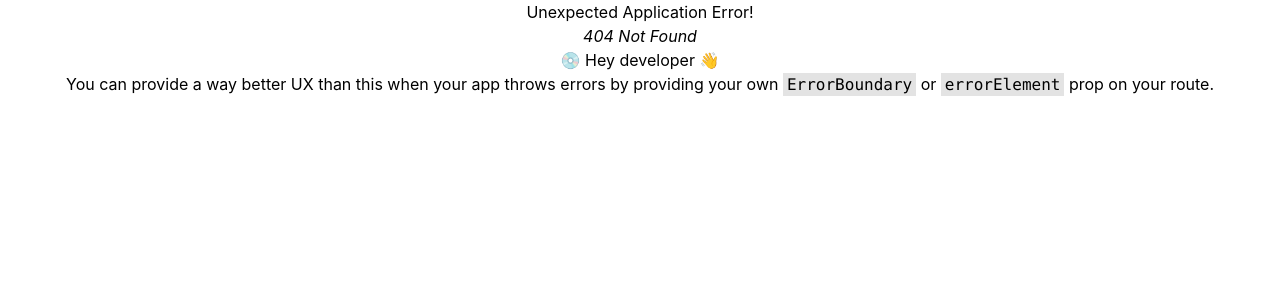
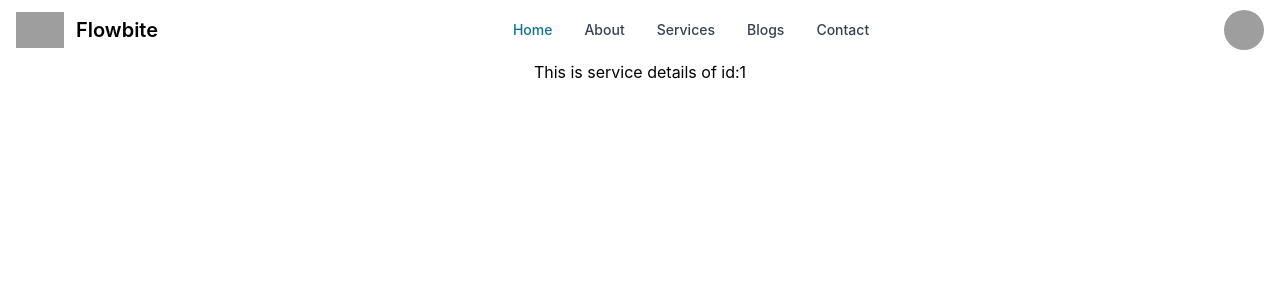
Before and after one commit to ShaahFardin/assignment_11_client, a React (Create React App) app: page /service/1 in a window 1280 px wide. Before the commit this address had no page. Shown: the top 300 px of the page. Built offline with nearby package versions, Linux system fonts and the light colour scheme; grey boxes are pictures that could not be loaded.

Commit message:
service details page added

```diff
--- a/src/Layout/Main.js
+++ b/src/Layout/Main.js
@@ -1,10 +1,14 @@
 import React from 'react';
+import { Outlet } from 'react-router-dom';
+import Header from '../components/Home/Header/Header';
 import Home from '../components/Home/Home/Home';
+import ServiceDetails from '../components/Services/ServiceDetails-Review/ServiceDetails';
 
 const Main = () => {
     return (
         <div>
-            <Home></Home>
+            <Header></Header>
+            <Outlet></Outlet>
         </div>
     );
 };
--- a/src/components/Home/Carousal/Carousal.js
+++ b/src/components/Home/Carousal/Carousal.js
@@ -3,7 +3,7 @@
 
 const Carousal = () => {
     return (
-        <div className="h-56 w-3/4 mx-auto mt-16 sm:h-64 xl:h-80 2xl:h-96">
+        <div className="h-56 w-3/4 mx-auto mt-16 sm:h-64 xl:h-80 2xl:h-96 ">
             <Carousel>
                 <img
                     src="https://i.ibb.co/Cv4kcYL/slider-main.webp"
--- a/src/components/Home/Home/Home.js
+++ b/src/components/Home/Home/Home.js
@@ -1,12 +1,10 @@
 import React from 'react';
 import LimitedService from '../../Services/LimitedService';
 import Carousal from '../Carousal/Carousal';
-import Header from '../Header/Header';
 
 const Home = () => {
     return (
         <div>
-            <Header></Header>
             <Carousal></Carousal>
             <LimitedService></LimitedService>
         </div>
--- a/src/components/Services/ServiceCard.js
+++ b/src/components/Services/ServiceCard.js
@@ -1,10 +1,15 @@
-import { Card } from 'flowbite-react';
+import { Button, Card } from 'flowbite-react';
 import React from 'react';
-import { Link } from 'react-router-dom';
+import {  useNavigate } from 'react-router-dom';
 
 const ServiceCard = ({service}) => {
 
+    const navigate = useNavigate();
     const {name, image, _id, price, ratings} = service;
+
+    const handleViewDetails = id =>{
+        navigate(`/service/${id}`)
+    }
 
     return (
         <div className="max-w-sm">
@@ -68,12 +73,7 @@
                     <span className="text-3xl font-bold text-gray-900 dark:text-white">
                         ${price}
                     </span>
-                    <a
-                        href="df"
-                        className="rounded-lg bg-blue-700 px-5 py-2.5 text-center text-sm font-medium text-white hover:bg-blue-800 focus:outline-none focus:ring-4 focus:ring-blue-300 dark:bg-blue-600 dark:hover:bg-blue-700 dark:focus:ring-blue-800"
-                    >
-                        <Link>View Details</Link>
-                    </a>
+                    <Button onClick={()=>handleViewDetails(_id)}>View Details</Button>
                 </div>
             </Card>
         </div>
--- /dev/null
+++ b/src/components/Services/ServiceDetails-Review/ServiceDetails.js
@@ -0,0 +1,16 @@
+import React from 'react';
+import { useParams } from 'react-router-dom';
+
+const ServiceDetails = () => {
+
+    const router = useParams();
+    const {id} = router;
+
+    return (
+        <div>
+            <h1>This is service details of id:{id} </h1>
+        </div>
+    );
+};
+
+export default ServiceDetails;
```
Also changed, not shown: src/Routes/Routes.js (+11 -2 lines).
